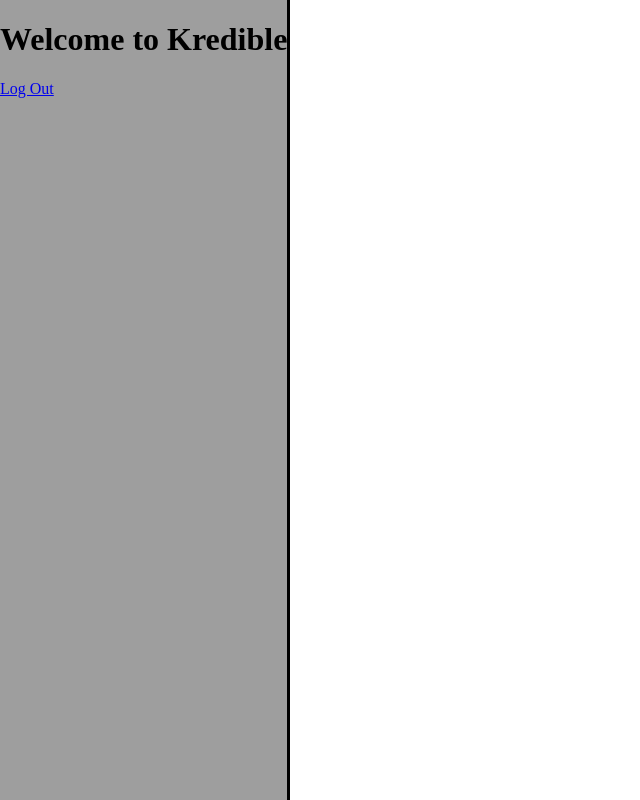
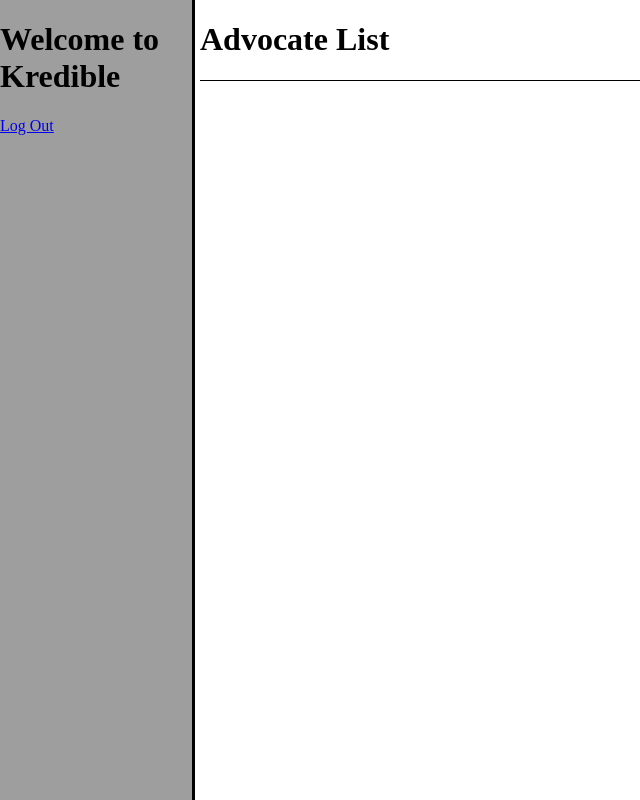
Before and after one commit to mitchhenline/kredible_app, a Flask app: page / in a window 1280 px wide. Shown: the whole page, without its empty margins (0-640 px from the left). Run offline with Flask 2, Linux system fonts and the light colour scheme; the visitor is signed in with stand-in values (Sample User, id 1).

Commit message:
styling mejorado

```diff
--- a/static/styles.css
+++ b/static/styles.css
@@ -1,5 +1,5 @@
 /* /////////////////// */
-/*       NAV BAR       */
+/*       NAV BAR & HEADERS      */
 /* /////////////////// */
 
 #navigation {
@@ -10,6 +10,18 @@
     top: 0px;
     height: 100%;
     background-color: rgb(158, 158, 158);
+    width: 15%;
+}
+
+.page-header {
+    margin-left: 15%;
+    position:fixed;
+    top: 0%;
+    width: 100%;
+    background-color: white;
+    border-bottom: solid;
+    border-width: 1px;
+    border-color: black;
 }
 
 
@@ -18,8 +30,10 @@
 /* /////////////////// */
 
 #adv-list-div {
-    margin-left: 350px;
-    display:inline;
+    margin-left: 15%;
+    margin-top: 8%;
+
+
 }
 
 #adv-box {
@@ -35,10 +49,6 @@
    background-color: rgb(200, 200, 200);;
 }
 
-#adv-display-name {
-    margin: 0;
-}
-
 .adv-row {
     display: flex;
 }
--- a/templates/home.html
+++ b/templates/home.html
@@ -7,12 +7,14 @@
     <a id="logout" href="/logout">Log Out</a>
 </div>
 
-
+<div class = "page-header">
+    <h1>Advocate List</h1>
+</div>
 
 <div id = "adv-list-div">
     {% for advocate in advocate_list %}
     <div id="adv-box" class="adv-row">
-    <h2 id = "adv-display-name">{{ advocate.first_name }} {{ advocate.last_name }} of {{ advocate.company }}</h2>
+    <p>{{ advocate.first_name }} {{ advocate.last_name }} of {{ advocate.company }}</p>
     <p>Email: {{ advocate.email }}</p>
     <p>Industry: {{ advocate.industry }}</p>
     <p>Company Size: {{ advocate.company_size }}</p>
```
